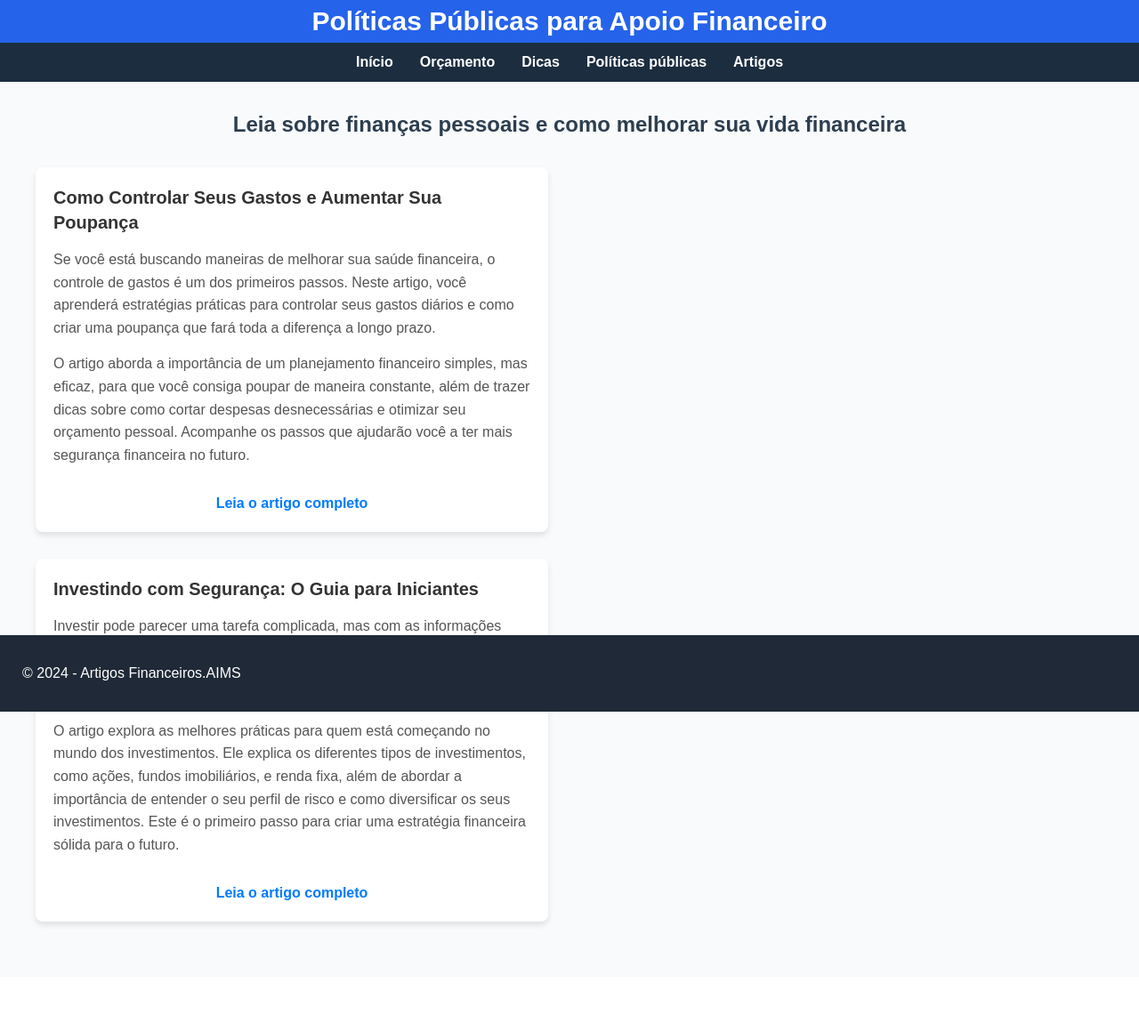
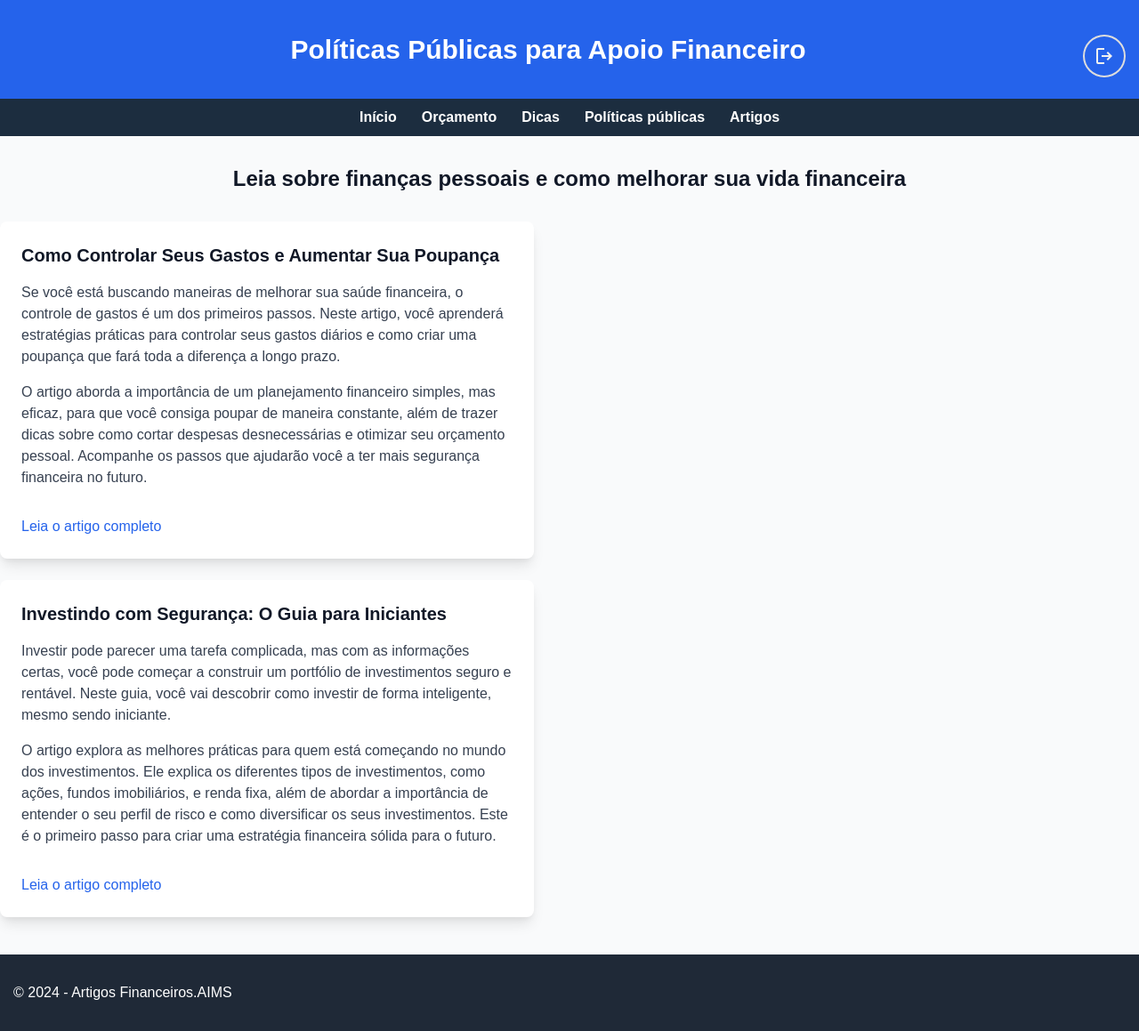
Before and after one commit to Neverthelles19/sustentabilidade-aims, a PHP site: page /artigo.html in a window 1280 px wide. Shown: the whole page at 89% size. Before the commit the page ends 1042 px from the top, so only its background shows below. Run offline with PHP 8.4, Linux system fonts and the light colour scheme.

Commit message:
ta feito

```diff
--- a/artigo.css
+++ /dev/null
@@ -1,78 +0,0 @@
-
-
-body {
-            font-family: 'Arial', sans-serif;
-            background-color: #f4f4f4;
-            margin: 0;
-            padding: 0;
-        }
-        header {
-            background-color: #007BFF;
-            color: white;
-            text-align: center;
-            padding: 20px;
-            width: 100%;
-            height: 0;
-        }
-        nav {
-            background-color: #1c2d3f;
-            padding: 10px 0;
-            text-align: center;
-        }
-        nav a {
-            color: white;
-            text-decoration: none;
-            margin: 0 15px;
-            font-weight: bold;
-        }
-        nav a:hover {
-            text-decoration: underline;
-        }
-        section {
-            padding: 40px;
-            max-width: 1000px;
-            margin: 0 auto;
-        }
-        h2 {
-            color: #2d3e50;
-            font-size: 28px;
-            margin-bottom: 20px;
-        }
-        .article-block {
-            background-color: white;
-            padding: 20px;
-            margin-bottom: 30px;
-            box-shadow: 0 4px 6px rgba(0, 0, 0, 0.1);
-            border-radius: 8px;
-            transition: transform 0.3s ease, box-shadow 0.3s ease;
-        }
-        .article-block:hover {
-            transform: translateY(-5px);
-            box-shadow: 0 8px 16px rgba(0, 0, 0, 0.15);
-        }
-        .article-block h3 {
-            color: #333;
-            margin-bottom: 15px;
-        }
-        .article-block p {
-            color: #555;
-            line-height: 1.6;
-            margin-bottom: 15px;
-        }
-        .article-block a {
-            color: #007BFF;
-            text-decoration: none;
-            font-weight: bold;
-        }
-        .article-block a:hover {
-            text-decoration: underline;
-        }
-        footer {
-            background-color: #2d3e50;
-            color: white;
-            text-align: center;
-            padding: 10px;
-            position: fixed;
-            width: 100%;
-            bottom: 0;
-        }
--- a/artigo.html
+++ b/artigo.html
@@ -9,15 +9,14 @@
       rel="stylesheet"
     />
     <link rel="stylesheet" href="style.css" />
-    <link rel="stylesheet" href="artigo.css" />
+    <link href="https://fonts.googleapis.com/css2?family=Material+Symbols+Outlined" rel="stylesheet" />
   </head>
   <body class="bg-gray-50 text-gray-900">
     <header class="bg-blue-600 text-white py-6">
-      <div class="container mx-auto text-center">
-        <h1 class="text-3xl font-semibold">
-          Políticas Públicas para Apoio Financeiro
-        </h1>
-      </div>
+      <h1 class="text-3xl font-semibold">
+        Políticas Públicas para Apoio Financeiro
+      </h1>
+      <a href="logout.php"  class="btn btn-log" title="Sair"><span class="material-symbols-outlined">logout</span></a>
     </header>
 
     <nav class="opcoes">
--- a/dicas.css
+++ b/dicas.css
@@ -1,7 +1,3 @@
-body {
-  display: inline-flex;
-  flex-flow: column wrap;
-}
 .mb-8 {
   background-color: rgb(236, 244, 250);
   border-radius: 5px;
--- a/style.css
+++ b/style.css
@@ -4,12 +4,26 @@
   margin: 0;
 }
 
+body {
+  display: inline-flex;
+  width: 100%;
+  flex-flow: column wrap;
+  font-family: "Arial", sans-serif;
+  background-color: #f4f4f4;
+  color: #333;
+  margin: 0;
+  padding: 0;
+  box-sizing: border-box;
+  align-content: flex-start;
+  align-items: flex-start;
+  justify-content: space-evenly;
+}
 div {
   border-radius: 5px;
   padding: 15px;
   box-sizing: border-box;
   display: flex;
-  flex-direction: column;
+flex-flow: column wrap;
   justify-content: flex-start;
   width: 48%;
   max-width: 600px;
@@ -35,10 +49,6 @@ nav a:hover {
   text-decoration: underline;
 }
 
-body {
-  width: 100%;
-}
-/* Estilo header do dicas.css */
 main {
   width: 100%;
   display: flex;
@@ -81,29 +91,25 @@ p {
 }
 
 /* codigo normal */
-
-body {
-  font-family: "Arial", sans-serif;
-  background-color: #f4f4f4;
-  color: #333;
-  margin: 0;
-  padding: 0;
-  box-sizing: border-box;
-}
-
 header {
+  width: 100%;
   background-color: #007bff;
   color: #fff;
   padding: 15px;
   text-align: center;
   display: flex;
-  justify-content: center;
+  justify-content: space-between;
   align-items: center;
+  align-content: flex-start;
 }
-
+header h1{
+  margin: auto;
+}
 h1 {
   margin: 0;
   font-size: 24px;
+  font-weight: bold;
+  text-wrap: pretty;
 }
 
 /* Link */
@@ -113,7 +119,7 @@ a {
   font-size: 16px;
   display: block;
   margin-top: 15px;
-  text-align: center;
+  /* text-align: center; */
   transition: text-decoration 0.3s ease;
 }
 
@@ -246,3 +252,63 @@ footer {
 section{
   width: 100%;
 }
+
+.btn {
+  display: inline-flex;
+  min-width: 48px;
+  min-height: 48px;
+  border-radius: 50%;
+  border: 0.15em solid #007bff;
+  align-items: center;
+  justify-content: space-evenly;
+  align-content: center;
+  gap: 10px;
+  padding: 10px;
+  text-decoration: none;
+  cursor: pointer;
+}
+.btn:hover{
+  background: #007bff;
+  text-decoration: none;
+}
+
+.btn:hover .material-symbols-outlined{
+  color: #f1f1f1;
+}
+
+.btn-log{
+  position: relative;
+  right: 0;
+  border-color: #ddd;
+}
+.btn-log .material-symbols-outlined{
+  color: #f1f1f1;
+}
+.btn-log:hover{
+background: #1c2d3f;
+border-color: #1c2d3f;
+}
+.lista-links{
+  width: 100%;
+  list-style: none;
+  text-align: left;
+}
+
+.container-card {
+  display: inline-flex;
+  width: 100%;
+  flex-flow: row nowrap;
+  justify-content: center;
+  align-items: flex-start;
+  align-content: flex-start;
+  gap: 10px;
+  margin: auto;
+  padding: 10px;
+}
+  .card{
+      width: clamp(100px, 250px, 50%);
+      min-height:100px;
+      background:white;
+      padding:10px;
+      margin:auto;
+  }
```
Also changed, not shown: dashboard.css (deleted, +0 -53 lines), dashboard.php (+19 -20 lines), dicas.html (+6 -6 lines), orcamento.php (+6 -4 lines), politicas.css (deleted, +0 -34 lines), politicas_publicas.html (+4 -4 lines), logout.php (renamed from loghout.php).
